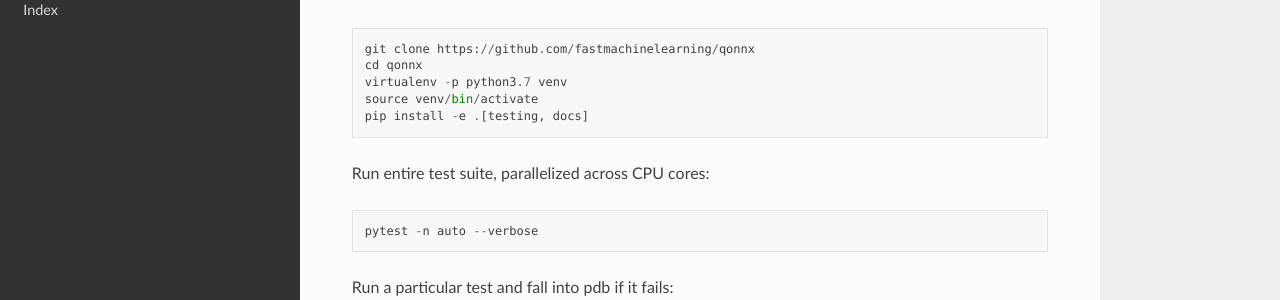
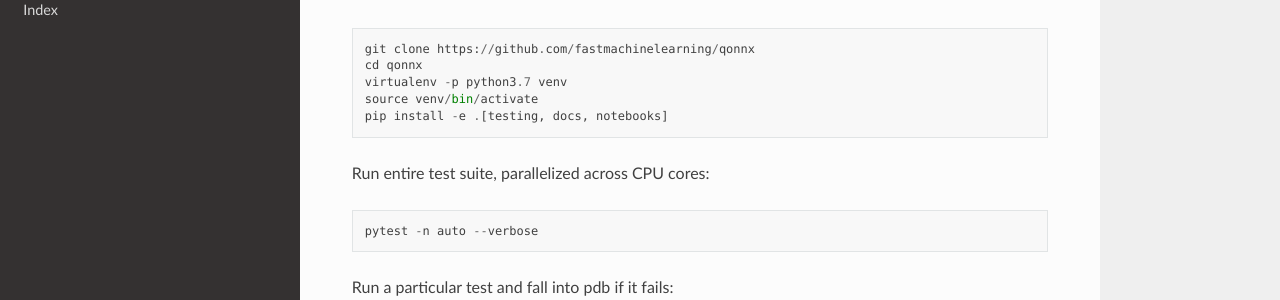
Before and after one commit to fastmachinelearning/qonnx, a Sphinx documentation site: the page built from docs/index.rst, in a window 1280 px wide and 900 px high, scrolled down 978 px. Shown: the part 224-524 px from the top of the window. Built offline with Sphinx 7.4.7 and the Read the Docs theme 2.0.0, drawn with Linux system fonts in a browser that asks for light colours; pages that are not in the unit, such as notebooks, are missing from menus; the version number is read from the project's files by our own code.

Commit message:
ref for notebooks

```diff
--- a/docs/index.rst
+++ b/docs/index.rst
@@ -60,7 +60,7 @@ Install in editable mode in a venv:
    cd qonnx
    virtualenv -p python3.7 venv
    source venv/bin/activate
-   pip install -e .[testing, docs]
+   pip install -e .[testing, docs, notebooks]
 
 
 Run entire test suite, parallelized across CPU cores:
--- a/setup.cfg
+++ b/setup.cfg
@@ -71,6 +71,10 @@ testing =
     pytest-xdist
     pytest-cov
 
+notebooks =
+    jupyter
+    netron
+
 [options.entry_points]
 console_scripts =
     qonnx-cleanup = qonnx.util.cleanup:main
```
Also changed, not shown: notebooks/README.md (added).
